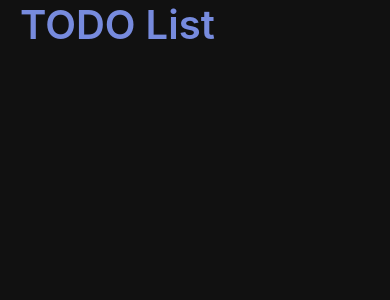
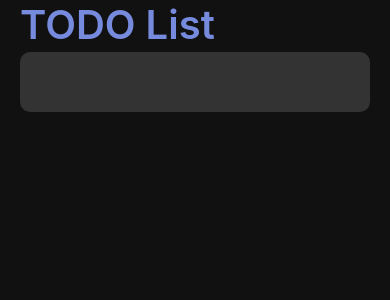
Before and after one commit to ppErika/ReactNative-Todo, a React Native app: screen / in a window 390 px wide. Shown: the top 300 px of the page. Built offline with nearby package versions, Linux system fonts and the light colour scheme.

Commit message:
어느 기기에서나 양쪽에 20px을 남기고 꽉찬 input박스를 그리자(Dimentions)

```diff
--- a/src/App.js
+++ b/src/App.js
@@ -1,6 +1,7 @@
 import React from 'react';
 import {StatusBar} from 'react-native';
 import styled, {ThemeProvider} from 'styled-components/native';
+import Input from './components/Input';
 import {theme} from './theme';
 
 const Container = styled.SafeAreaView`
@@ -23,11 +24,12 @@
   return (
     <ThemeProvider theme={theme}>
       <Container>
-        <Title>TODO List</Title>
         <StatusBar
           barStyle="light-content"
           backgroundColor={theme.background}
         />
+        <Title>TODO List</Title>
+        <Input />
       </Container>
     </ThemeProvider>
   );
--- /dev/null
+++ b/src/components/Input.js
@@ -0,0 +1,21 @@
+import React from 'react';
+import styled from 'styled-components/native';
+import {Dimensions} from 'react-native';
+
+const StyledInput = styled.TextInput`
+  width: ${({width}) => width - 40}px;
+  height: 60px;
+  margin: 3px 0;
+  padding: 15px 20px;
+  border-radius: 10px;
+  font-size: 25px;
+  background-color: ${({theme}) => theme.itemBackground};
+  color: ${({theme}) => theme.text};
+`;
+
+const Input = () => {
+  const width = Dimensions.get('window').width;
+  return <StyledInput width={width} />;
+};
+
+export default Input;
```
